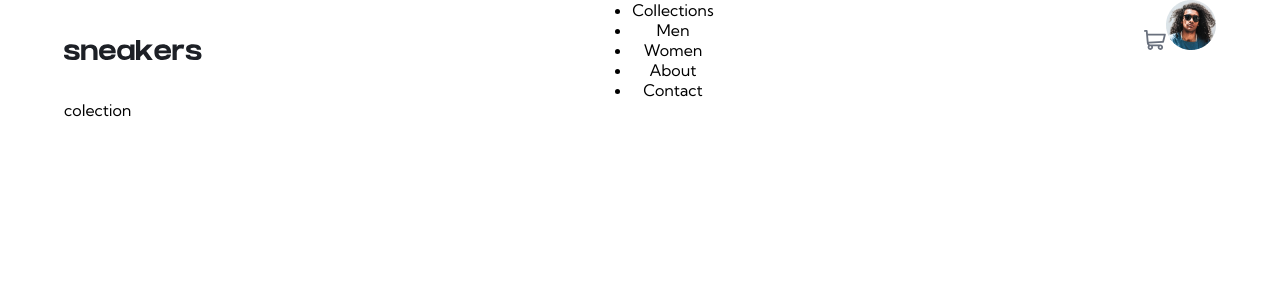
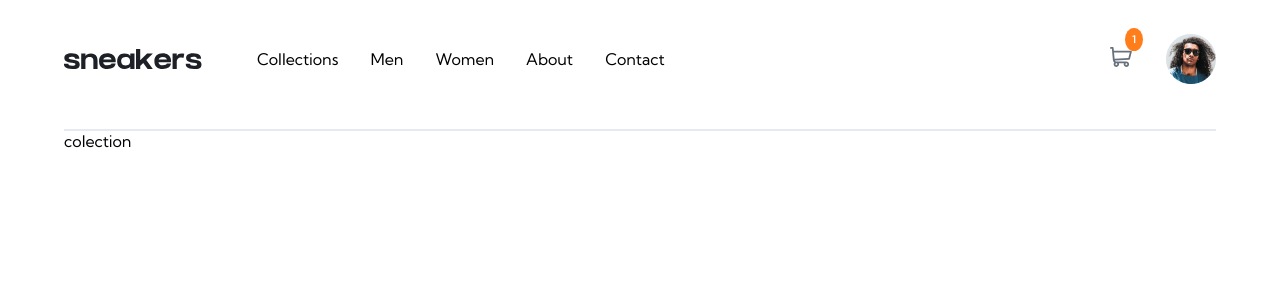
Before and after one commit to zura-doganadze/Ecommerce-Product-Page, a React (Vite) app: page / in a window 1280 px wide. Shown: the top 300 px of the page. Built offline with nearby package versions, Linux system fonts and the light colour scheme.

Commit message:
add header details

```diff
--- a/src/Components/Header.tsx
+++ b/src/Components/Header.tsx
@@ -1,26 +1,30 @@
 import styled from "styled-components";
+import { Link } from "react-router-dom";
 
 import Bascket from "../assets/basket img.svg";
 import Person from "../assets/personal img.png";
 import Logo from "../assets/sneakers logo.svg";
 
 function Header() {
+  const data: string[] = ["Collections", "Men", "Women", "About", "Contact"];
+
   return (
     <Wrapper>
-      <img src={Logo} alt="logo" />
-      <nav>
-        <ul>
-          <li>Collections</li>
-          <li>Men</li>
-          <li>Women</li>
-          <li>About</li>
-          <li>Contact</li>
-        </ul>
-      </nav>
-      <div>
-        <img src={Bascket} alt="basket" />
+      <NavContainer>
+        <img src={Logo} alt="logo" />
+        <nav>
+          {data.map((item) => {
+            return <span key={item}>{item}</span>;
+          })}
+        </nav>
+      </NavContainer>
+      <IconsContainer>
+        <BascketContainer>
+          <img src={Bascket} alt="basket" />
+          <span>1</span>
+        </BascketContainer>
         <img src={Person} alt="person img" />
-      </div>
+      </IconsContainer>
     </Wrapper>
   );
 }
@@ -31,4 +35,41 @@ const Wrapper = styled.div`
   width: 100%;
   display: flex;
   justify-content: space-between;
+  align-items: center;
+  margin-top: 34px;
+  padding-bottom: 45px;
+  border-bottom: 2px solid #e4e9f2;
 `;
+const NavContainer = styled.div`
+  display: flex;
+  nav {
+    margin-left: 55px;
+    display: flex;
+    column-gap: 32px;
+  }
+`;
+const IconsContainer = styled.div`
+  display: flex;
+  align-items: center;
+  column-gap: 34px;
+  img {
+    cursor: pointer;
+  }
+`;
+const BascketContainer = styled.div`
+  position: relative;
+  span {
+    position: absolute;
+    bottom: 20px;
+    left: 15px;
+    padding: 5px 7px;
+    border-radius: 50%;
+    background: #ff7e1b;
+    color: #fff;
+    font-size: 10px;
+    font-weight: 700;
+    display: flex;
+    align-items: center;
+    justify-content: center;
+  }
+`;
```
